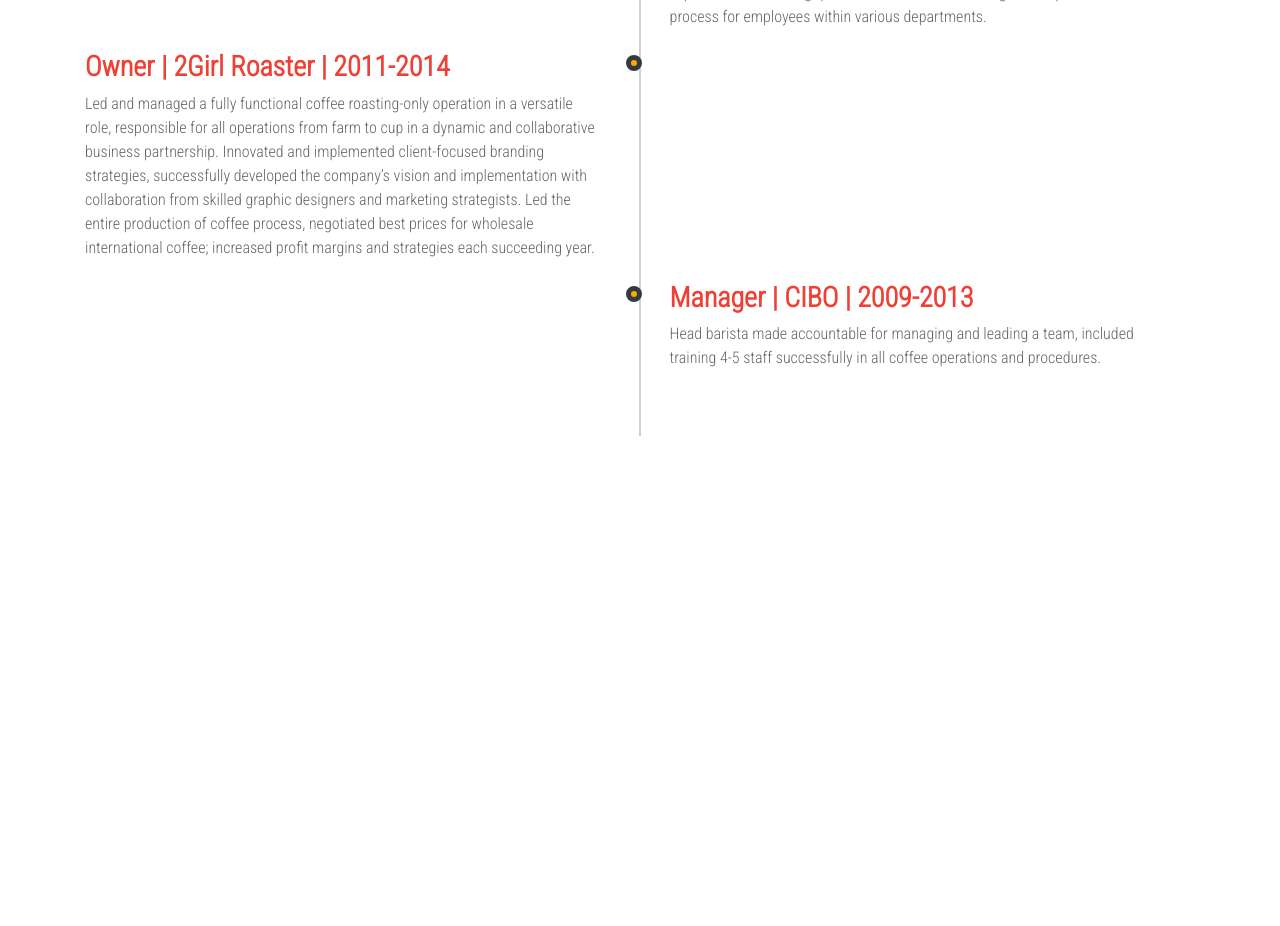
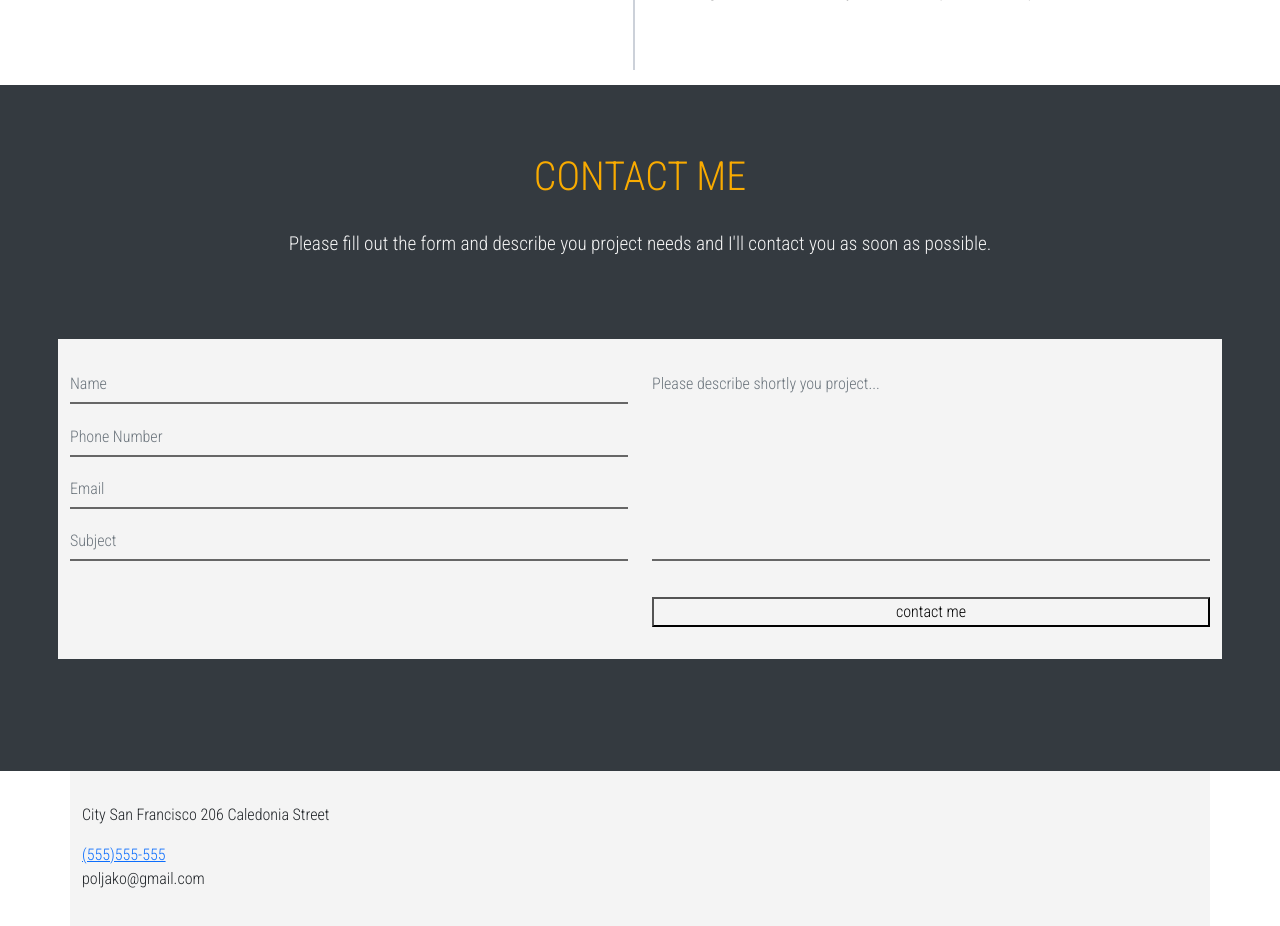
Before and after one commit to oljapriya/Portfolio, a React (Create React App) app: page / in a window 1280 px wide. Shown: the part 1800-2726 px from the top of the page. Before the commit the page ends 2251 px from the top, so only its background shows below. Built offline with nearby package versions, Linux system fonts and the light colour scheme.

Commit message:
finished contact component

```diff
--- a/package.json
+++ b/package.json
@@ -10,9 +10,12 @@
     "@testing-library/react": "^11.2.7",
     "@testing-library/user-event": "^12.8.3",
     "bootstrap": "^5.1.0",
+    "emailjs-com": "^3.2.0",
     "react": "^17.0.2",
     "react-dom": "^17.0.2",
+    "react-hook-form": "^7.12.2",
     "react-scripts": "4.0.3",
+    "react-scroll": "^1.8.3",
     "react-typed": "^1.2.0",
     "web-vitals": "^1.1.2"
   },
--- a/public/index.html
+++ b/public/index.html
@@ -8,6 +8,7 @@
   <meta name="theme-color" content="#000000" />
   <meta name="description" content="Web site created using create-react-app" />
   <link rel="apple-touch-icon" href="%PUBLIC_URL%/logo192.png" />
+  <script src="stylesheet" type="text/css"></script>
   <!--
       manifest.json provides metadata used when your web app is installed on a
       user's mobile device or desktop. See https://developers.google.com/web/fundamentals/web-app-manifest/
--- a/src/App.css
+++ b/src/App.css
@@ -16,7 +16,7 @@ font-family: "Roboto Condensed", sans-serif !important;
 }
 
 
-/************************ NAVBAR *********************************/
+/*******************NAVBAR********************/
 .logo {
   width: 16.25rem;
 }
@@ -59,7 +59,7 @@ nav ul li {
   background: url("kari-shea-1SAnrIxw5OY-unsplash.jpg") no-repeat;
   background-size: cover;
   background-position: center;
-  height: 95vh;
+  height: 55vh;
 
 }
 
@@ -149,7 +149,7 @@ nav ul li {
   position:absolute;
   content: "";
   top: 0;
-  left: 50%;
+  left: 49.5%;
   margin-left: -0.0625rem;
   width: 0.125rem;
   height: 100%;
@@ -220,3 +220,104 @@ nav ul li {
   width: 100%;
  }
 }
+
+/*---------------- CONTACT -----------------*/
+.contacts {
+  background: var(--primary-dark);
+  padding: 3rem 0;
+}
+
+.contacts h1 {
+  color: var(--primary-orange);
+  padding: 1.3rem 0;
+  text-transform: uppercase;
+}
+
+.contacts p {
+  color: var(--primary-light-grey);
+  font-size: 1.2rem;
+}
+
+/*------------------ INPUTS --------------------*/
+.contacts input, .contacts textarea {
+  width: 100%;
+  box-sizing: border-box;
+  background: none;
+  resize: none;
+  border: 0;
+  border-bottom: 0.125rem solid var(--primary-dark-grey);
+  border-radius: 0;
+  color: var(--primary-orange);
+  outline: 0 !important;
+  box-shadow: none !important;
+  margin-bottom: 1rem;
+  padding-left: 0 !important;
+}
+
+.contacts .container {
+  padding: 4rem 0;
+}
+
+.contacts input:focus, .contacts textarea:focus {
+  background: transparent;
+  color: var(--primary-orange);
+  border-bottom: 0.125rem solid var(--primary-dark-grey);
+}
+
+.contacts textarea {
+  height: 12.2rem !important;
+}
+
+.contact-btn {
+  margin: 1rem 0 0 0;
+  width: 100%;
+  background: none;
+}
+
+.line {
+  position: relative;
+  top: -0.8rem;
+  width: 0;
+  height: 0.125rem;
+  background: var(--primary-orange);
+  display: inline-block;
+}
+
+input:focus+.line, textarea:focus+.line {
+  width: 100%;
+  transition: width 0.5s ease-in-out;
+}
+
+input.form-control {
+  margin: -0.3rem 0;
+}
+
+textarea.form-control {
+  margin: -0.3rem 0;
+}
+
+.error-message {
+  color: var(--primary-white);
+  background: var(--primary-hover-red);
+  text-align: left;
+}
+
+.success-message {
+  font-weight: 900;
+  color: var(--primary-green);
+}
+
+/*---------------- MEDIA -----------------------*/
+@media(max-width: 768px) {
+  .contacts {
+    overflow-x: hidden;
+  }
+
+  .contacts .container {
+    padding: 0 1rem;
+  }
+
+  .contacts p {
+    padding: 0 0.4rem;
+  }
+}
--- a/src/App.js
+++ b/src/App.js
@@ -4,8 +4,9 @@ import "bootstrap/dist/css/bootstrap.min.css";
 import Navbar from "./components/Navbar";
 import Header from "./components/Header";
 import AboutMe from "./components/AboutMe";
-// import Footer from "./components/Footer";
 import Experience from "./components/Experience";
+import Contacts from "./components/Contacts";
+import Footer from "./components/Footer";
 
 function App() {
   return (
@@ -27,7 +28,8 @@ function App() {
       <Header />
       <AboutMe />
       <Experience />
-      {/* <Footer /> */}
+      <Contacts />
+      <Footer />
     </>
   );
 }
--- /dev/null
+++ b/src/components/Contacts.js
@@ -0,0 +1,157 @@
+import React, { useState } from 'react';
+import emailjs from "emailjs-com";
+import { useForm } from "react-hook-form";
+
+const Contacts = () => {
+  const [successMessage, setSuccessMessage] = useState("");
+  const { register, handleSubmit, formState: {errors }} = useForm();
+
+  const serviceID = "service_ID"
+  const templateID = "template_ID";
+  const userID= "user_Wa9b27a0kMQ5RuYsiUxr1";
+
+  const onSubmit = (data, r) => {
+    sendEmail(
+      serviceID,
+      templateID,
+      {
+        name:data.name,
+        phone: data.phone,
+        email: data.email,
+        subject: data.subject,
+        description: data.description
+      },
+      userID
+      )
+      r.target.reset();
+
+  }
+
+  const sendEmail= (serviceID, templateID, variables, userID) => {
+
+    emailjs.send (serviceID, templateID, variables, userID)
+      .then(() => {
+        setSuccessMessage("Form sent successfully!");
+      }).catch(err => console.error(`Something went wrong ${err}`));
+  }
+
+  return (
+    <div className="contacts">
+      <div className="text-center">
+        <h1>contact me</h1>
+        <p>Please fill out the form and describe you project needs and I'll contact you as soon as possible.</p>
+        <span className="success-message">{successMessage}</span>
+      </div>
+      <div className="container">
+        <form onSubmit={handleSubmit(onSubmit)}>
+          <div className="row">
+            <div className="col-md-6 col-xs-12">
+              {/* NAME INPUT */}
+              <div className="text-center">
+                <input
+                  type="text"
+                  className="form-control"
+                  placeholder="Name"
+                  name="name"
+                  aria-invalid={errors.name ? "true" :
+                  {...register("name", {
+                    required: "Please enter your name",
+                    maxLength: {
+                        value: 20,
+                        message: "Please enter a name with fewer than 20 characters"
+                      },
+                  })}
+                  }
+                />
+                <div className="line"></div>
+              </div>
+              <span className="error-message">
+                {errors.name && errors.name.message}
+              </span>
+              {/* PHONE INPUT */}
+              <div className="text-center">
+                <input
+                  type="text"
+                  className="form-control"
+                  placeholder="Phone Number"
+                  name="phone"
+                  aria-invalid={errors.phone ? "true" :
+                {...register("phone", {
+                  required: "Please add your phone number"
+                })}}
+                />
+                <div className="line"></div>
+              </div>
+              <span className="error-message">
+                {errors.phone && errors.phone.message}
+              </span>
+              {/* EMAIL INPUT */}
+              <div className="text-center">
+                <input
+                  type="email"
+                  className="form-control"
+                  placeholder="Email"
+                  name="email"
+                  aria-invalid={errors.email ? "true" :
+                {...register("email", {
+                  required: "Please provide you email",
+                      pattern: {
+                        value: /^[A-Z0-9._%+-]+@[A-Z0-9.-]+\.[A-Z]{2,}$/i,
+                        message: "invalid Email"
+                      }
+                })}}
+                />
+                <div className="line"></div>
+              </div>
+              <span className="error-message">
+                {errors.email && errors.email.message}
+              </span>
+              {/* SUBJECT INPUT */}
+              <div className="text-center">
+                <input
+                  type="text"
+                  className="form-control"
+                  placeholder="Subject"
+                  name="subject"
+                  aria-invalid={errors.email ? "true" :
+                {...register("subject", {
+                  required: "OOPS, you forget to add the subject.",
+
+                  })}}
+                />
+                <div className="line"></div>
+              </div>
+              <span className="error-message">
+                {errors.subject && errors.subject.message}
+              </span>
+            </div>
+            <div className="col-md-6 col-xs-12">
+              {/* DESCRIPTION */}
+              <div className="text-center">
+                <textarea
+                  type="text"
+                  className="form-control"
+                  placeholder="Please describe shortly you project..."
+                  name="description"
+                  aria-invalid={errors.description ? "true" :
+                {...register("description", {
+                      required: "Please describe shortly your project needs...",
+                    })}
+                  }
+                ></textarea>
+
+                <div className="line"></div>
+              </div>
+              <span className="error-message">
+                {errors.description && errors.description.message}
+              </span>
+              <button className="btn-main-offer contact-btn" type="submit">contact me</button>
+            </div>
+          </div>
+        </form>
+      </div>
+    </div>
+  )
+}
+
+export default Contacts;
--- a/src/components/Experience.js
+++ b/src/components/Experience.js
@@ -2,7 +2,7 @@ import React from 'react'
 
 const Experience = () => {
   return (
-    <div className="experience">
+    <div id="experience" className="experience">
       <div className="d-flex justify-content-center my-5">
         <h1>experiece</h1>
       </div>
--- a/src/components/Footer.js
+++ b/src/components/Footer.js
@@ -1,27 +1,25 @@
-// import React from 'react'
+import React from 'react'
 
-// const Footer = () => {
-//   return (
-//     <div className="footer">
-//       <div className="container">
-//         <div className="row">
-//           <div className="col-lg-4 col-md-6">
-//             <div className="d-flex">
-//               <p>City San Francisco 206 Caledonia Street</p>
-//             </div>
-//             <div className="d-flex">
-//               <a href="tel:555-555-555">(555)555-555</a>
-//             </div>
-//             <div className="d-flex">
-//               <p>poljako@gmail.com</p>
-//             </div>
+const Footer = () => {
+  return (
+    <div className="footer">
+      <div className="container">
+        <div className="row">
+          <div className="col-lg-4 col-md-6">
+            <div className="d-flex">
+              <p>City San Francisco 206 Caledonia Street</p>
+            </div>
+            <div className="d-flex">
+              <a href="tel:555-555-555">(555)555-555</a>
+            </div>
+            <div className="d-flex">
+              <p>poljako@gmail.com</p>
+            </div>
+          </div>
+        </div>
+      </div>
+    </div>
+  )
+}
 
-//           </div>
-//         </div>
-//       </div>
-
-//     </div>
-//   )
-// }
-
-// export default Footer;
+export default Footer;
--- a/src/components/Header.js
+++ b/src/components/Header.js
@@ -14,7 +14,6 @@ const Header = () => {
          backSpeed={60}
          loop
          />
-         {/* <a href="#" className="btn-main-offer">contact me</a> */}
       </div>
     </div>
   )
--- a/src/components/Navbar.js
+++ b/src/components/Navbar.js
@@ -1,4 +1,5 @@
 import React from "react";
+import {Link} from "react-scroll";
 
 // REACT FONTAWESOME IMPORTS
 import { FontAwesomeIcon } from "@fortawesome/react-fontawesome";
@@ -6,7 +7,7 @@ import { faBars } from "@fortawesome/free-solid-svg-icons";
 
 const Navbar = () => {
   return (
-    <nav className="navbar navbar-expand-lg navbar-light bg-dark py-3">
+    <nav className="navbar navbar-expand-lg navbar-light bg-dark py-3 fixed-top">
       <div className="container">
 
       <button className="navbar-toggler" type="button" data-toggle="collapse" data-target="#navbarSupportedContent" aria-controls="navbarSupportedContent" aria-expanded="false" aria-label="Toggle navigation">
@@ -19,20 +20,20 @@ const Navbar = () => {
         <div className="collapse navbar-collapse" id="navbarSupportedContent">
           <ul className="navbar-nav ml-auto">
             <li className="nav-item active">
-              <a className="nav-link" href="#">Home <span className="sr-only"></span></a>
+              <Link smooth={true} to="home" className="nav-link" href="#">Home <span className="sr-only"></span></Link>
             </li>
             <li className="nav-item">
-              <a className="nav-link" href="#">about me</a>
+              <Link smooth={true} to="about" className="nav-link" href="#">about me</Link>
             </li>
             <li className="nav-item">
-              <a className="nav-link" href="#">experience</a>
+              <Link smooth={true} to="experience" className="nav-link" href="#">experience</Link>
             </li>
             <li className="nav-item">
-              <a className="nav-link" href="#">portfolio</a>
+              <Link smooth={true} to="portfolio" className="nav-link" href="#">portfolio</Link>
             </li>
 
             <li className="nav-item">
-              <a className="nav-link" href="#">contacts</a>
+              <Link smooth={true} to="contact" className="nav-link" href="#">contacts</Link>
             </li>
 
           </ul>
```
Also changed, not shown: src/components/AboutMe.js (+4 -3 lines), 1 other file (tests, documents, lock files or other folders).
